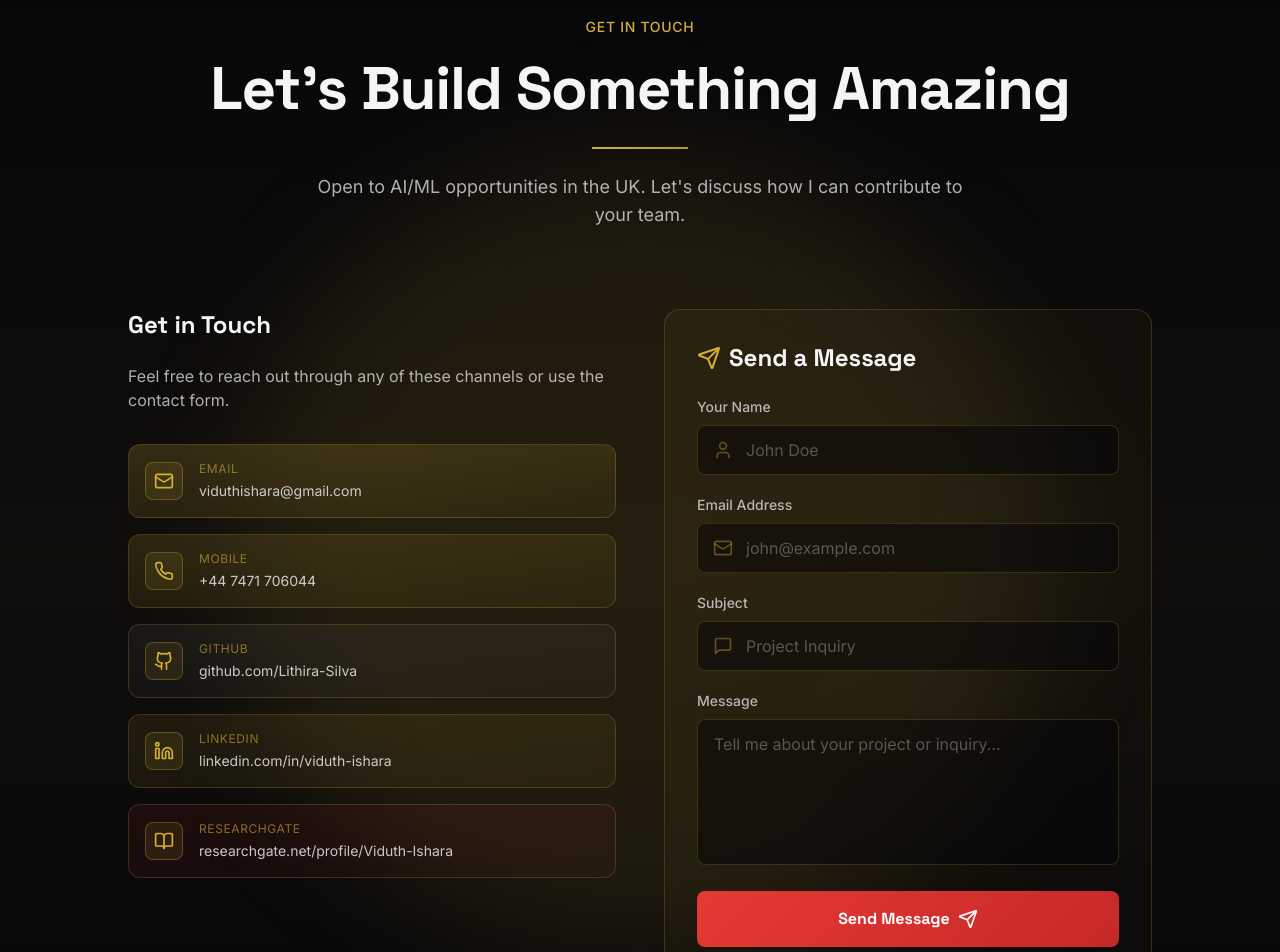
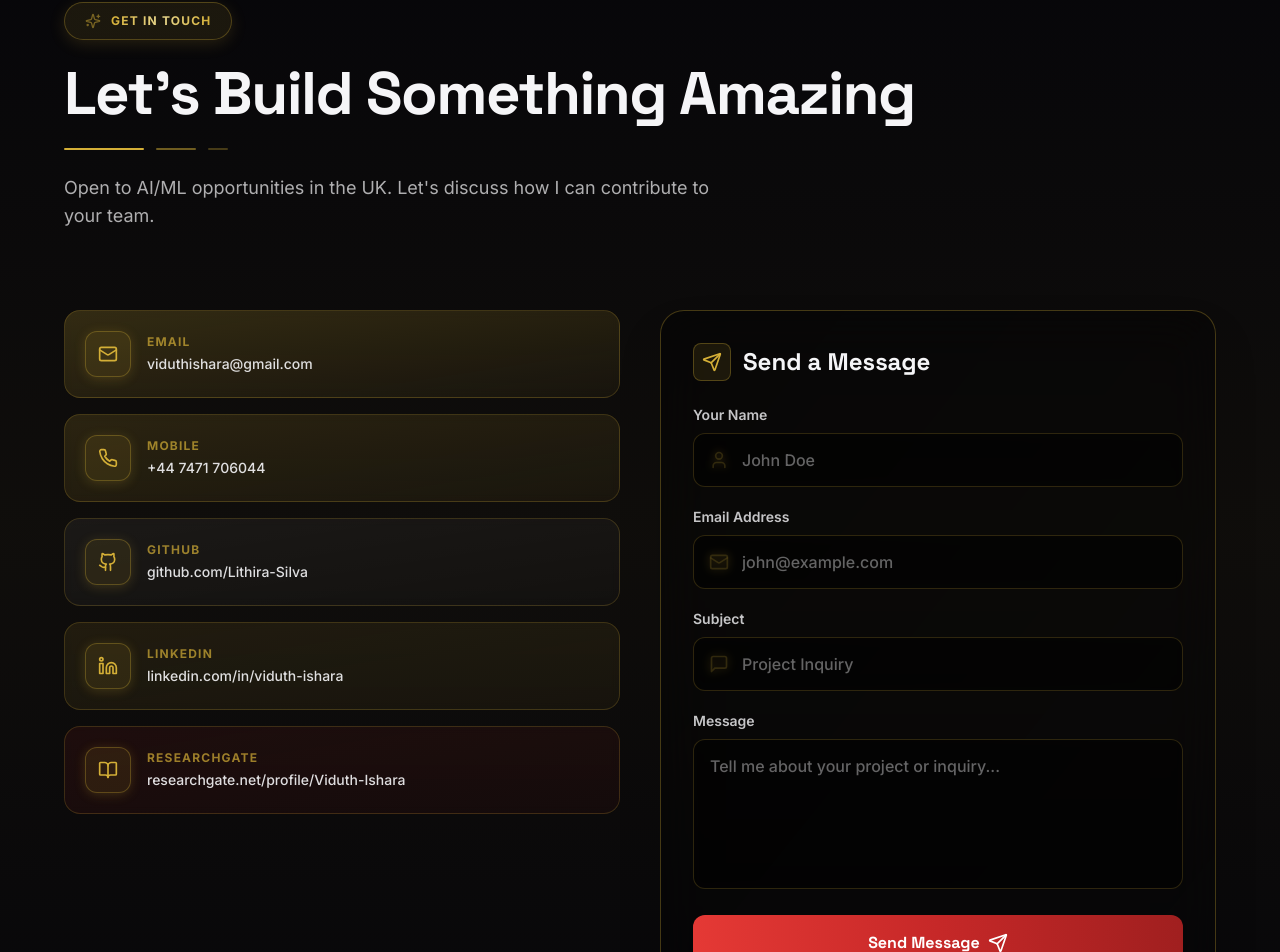
Before and after one commit to Lithira-Silva/ViduthIshara_Portfolio, a Next.js app: page / in a window 1280 px wide. Shown: the part 5187-6139 px from the top of the page. Built offline with nearby package versions, Linux system fonts and the light colour scheme.

Commit message:
Enhance Contact component with improved layout, styling, and animations; update form fields for better user experience

```diff
--- a/components/Contact.tsx
+++ b/components/Contact.tsx
@@ -1,7 +1,7 @@
 "use client";
 
 import { motion } from "framer-motion";
-import { Mail, Github, Linkedin, BookOpen, Send, Phone, User, MessageSquare } from "lucide-react";
+import { Mail, Github, Linkedin, BookOpen, Send, Phone, User, MessageSquare, Sparkles } from "lucide-react";
 import { useState } from "react";
 
 const contactLinks = [
@@ -75,28 +75,34 @@ export default function Contact() {
   };
 
   return (
-    <section className="relative py-140 px-6 overflow-hidden">
+    <section className="relative py-32 px-6 overflow-hidden">
       {/* Background */}
       <div className="absolute inset-0 bg-gradient-to-b from-transparent via-gold/5 to-transparent" />
-      <div className="absolute left-1/2 top-1/2 -translate-x-1/2 -translate-y-1/2 w-[800px] h-[800px] bg-gold/10 rounded-full blur-3xl" />
 
-      <div className="relative z-10 max-w-5xl mx-auto">
+      <div className="relative z-10 max-w-6xl mx-auto">
         {/* Section Header */}
         <motion.div
           initial={{ opacity: 0, y: 20 }}
           whileInView={{ opacity: 1, y: 0 }}
           viewport={{ once: true }}
           transition={{ duration: 0.6 }}
-          className="mb-20 text-center"
+          className="mb-20"
         >
-          <span className="text-gold font-medium tracking-wider text-sm uppercase">
-            Get In Touch
-          </span>
-          <h2 className="text-h1 font-heading font-bold mt-4 mb-6">
+          <div className="inline-flex items-center gap-2.5 px-5 py-2.5 rounded-full bg-gradient-to-r from-gold/10 via-gold/8 to-gold/10 border border-gold/30 shadow-[0_4px_16px_rgba(212,175,55,0.15)] mb-6 backdrop-blur-sm">
+            <Sparkles className="w-4 h-4 text-gold animate-pulse" />
+            <span className="text-gold font-bold tracking-widest text-xs uppercase bg-gradient-to-r from-gold via-gold-light to-gold bg-clip-text text-transparent">
+              Get In Touch
+            </span>
+          </div>
+          <h2 className="text-4xl sm:text-5xl lg:text-6xl font-heading font-black tracking-tight leading-[1.05] mb-6">
             Let's Build Something Amazing
           </h2>
-          <div className="h-[2px] w-24 bg-gradient-gold mx-auto mb-6" />
-          <p className="text-foreground/70 text-lg max-w-2xl mx-auto">
+          <div className="flex items-center gap-3 mb-6">
+            <div className="h-[2px] w-20 bg-gold rounded-full" />
+            <div className="h-[2px] w-10 bg-gold/50 rounded-full" />
+            <div className="h-[2px] w-5 bg-gold/30 rounded-full" />
+          </div>
+          <p className="text-foreground/70 text-lg max-w-2xl">
             Open to AI/ML opportunities in the UK. Let's discuss how I can contribute to your team.
           </p>
         </motion.div>
@@ -107,18 +113,11 @@ export default function Contact() {
           whileInView={{ opacity: 1, y: 0 }}
           viewport={{ once: true }}
           transition={{ duration: 0.6, delay: 0.2 }}
-          className="grid lg:grid-cols-2 gap-12 mb-12"
+          className="grid lg:grid-cols-2 gap-10 mb-16"
         >
           {/* Left: Contact Links */}
           <div className="space-y-6">
-            <div>
-              <h3 className="text-h3 font-heading font-bold mb-6">Get in Touch</h3>
-              <p className="text-foreground/70 mb-8">
-                Feel free to reach out through any of these channels or use the contact form.
-              </p>
-            </div>
-
-            <div className="grid gap-4">
+            <div className="space-y-4">
               {contactLinks.map((link, index) => (
                 <motion.a
                   key={index}
@@ -129,25 +128,26 @@ export default function Contact() {
                   whileInView={{ opacity: 1, x: 0 }}
                   viewport={{ once: true }}
                   transition={{ duration: 0.5, delay: 0.3 + index * 0.1 }}
-                  whileHover={{ x: 4 }}
-                  className="group"
+                  whileHover={{ x: 4, scale: 1.02 }}
+                  className="group block"
                 >
                   <div className={`
-                    p-4 rounded-xl
+                    p-5 rounded-2xl
                     bg-gradient-to-br ${link.gradient}
-                    border border-gold/20 hover:border-gold/60
-                    hover:shadow-gold-glow
+                    border border-gold/20 hover:border-gold/50
+                    hover:shadow-[0_8px_32px_rgba(212,175,55,0.2)]
                     transition-all duration-500
+                    backdrop-blur-sm
                   `}>
                     <div className="flex items-center gap-4">
-                      <div className="p-2 rounded-lg bg-gold/10 border border-gold/30 group-hover:bg-gold/20 transition-colors">
-                        <link.icon className="w-5 h-5 text-gold" />
+                      <div className="flex-shrink-0 p-3 rounded-xl bg-gold/10 border border-gold/30 group-hover:bg-gold/20 group-hover:scale-110 transition-all duration-300 shadow-[0_2px_12px_rgba(212,175,55,0.2)]">
+                        <link.icon className="w-5 h-5 text-gold" strokeWidth={2} />
                       </div>
                       <div className="flex-1 min-w-0">
-                        <div className="text-xs text-gold/60 uppercase tracking-wider mb-1">
+                        <div className="text-xs text-gold/70 uppercase tracking-widest font-bold mb-1">
                           {link.label}
                         </div>
-                        <div className="text-sm text-foreground/80 truncate group-hover:text-foreground transition-colors">
+                        <div className="text-sm text-foreground/90 truncate group-hover:text-foreground font-medium transition-colors">
                           {link.value}
                         </div>
                       </div>
@@ -165,21 +165,23 @@ export default function Contact() {
             viewport={{ once: true }}
             transition={{ duration: 0.6, delay: 0.4 }}
           >
-            <form onSubmit={handleSubmit} className="space-y-6">
-              <div className="p-8 rounded-2xl bg-gradient-to-br from-gold/5 to-gold/[0.02] border border-gold/20">
-                <h3 className="text-h3 font-heading font-bold mb-6 flex items-center gap-2">
-                  <Send className="w-6 h-6 text-gold" />
+            <form onSubmit={handleSubmit}>
+              <div className="p-8 rounded-3xl bg-gradient-to-br from-black/40 to-black/20 border border-gold/30 backdrop-blur-xl shadow-2xl">
+                <h3 className="text-2xl font-heading font-bold mb-6 flex items-center gap-3">
+                  <div className="p-2 rounded-lg bg-gold/10 border border-gold/30">
+                    <Send className="w-5 h-5 text-gold" />
+                  </div>
                   Send a Message
                 </h3>
 
                 <div className="space-y-5">
                   {/* Name Field */}
                   <div className="group">
-                    <label htmlFor="name" className="block text-sm font-medium text-foreground/70 mb-2">
+                    <label htmlFor="name" className="block text-sm font-semibold text-foreground/80 mb-2">
                       Your Name
                     </label>
                     <div className="relative">
-                      <User className="absolute left-4 top-1/2 -translate-y-1/2 w-5 h-5 text-gold/40 group-focus-within:text-gold transition-colors" />
+                      <User className="absolute left-4 top-1/2 -translate-y-1/2 w-5 h-5 text-gold/50 group-focus-within:text-gold transition-colors" />
                       <input
                         type="text"
                         id="name"
@@ -187,7 +189,7 @@ export default function Contact() {
                         value={formData.name}
                         onChange={handleChange}
                         required
-                        className="w-full pl-12 pr-4 py-3 rounded-lg bg-background/50 border border-gold/20 text-foreground placeholder:text-foreground/30 focus:border-gold focus:outline-none focus:ring-2 focus:ring-gold/20 transition-all"
+                        className="w-full pl-12 pr-4 py-3.5 rounded-xl bg-black/40 border border-gold/20 text-foreground placeholder:text-foreground/40 focus:border-gold focus:outline-none focus:ring-2 focus:ring-gold/30 transition-all backdrop-blur-sm font-medium"
                         placeholder="John Doe"
                       />
                     </div>
@@ -195,11 +197,11 @@ export default function Contact() {
 
                   {/* Email Field */}
                   <div className="group">
-                    <label htmlFor="email" className="block text-sm font-medium text-foreground/70 mb-2">
+                    <label htmlFor="email" className="block text-sm font-semibold text-foreground/80 mb-2">
                       Email Address
                     </label>
                     <div className="relative">
-                      <Mail className="absolute left-4 top-1/2 -translate-y-1/2 w-5 h-5 text-gold/40 group-focus-within:text-gold transition-colors" />
+                      <Mail className="absolute left-4 top-1/2 -translate-y-1/2 w-5 h-5 text-gold/50 group-focus-within:text-gold transition-colors" />
                       <input
                         type="email"
                         id="email"
@@ -207,7 +209,7 @@ export default function Contact() {
                         value={formData.email}
                         onChange={handleChange}
                         required
-                        className="w-full pl-12 pr-4 py-3 rounded-lg bg-background/50 border border-gold/20 text-foreground placeholder:text-foreground/30 focus:border-gold focus:outline-none focus:ring-2 focus:ring-gold/20 transition-all"
+                        className="w-full pl-12 pr-4 py-3.5 rounded-xl bg-black/40 border border-gold/20 text-foreground placeholder:text-foreground/40 focus:border-gold focus:outline-none focus:ring-2 focus:ring-gold/30 transition-all backdrop-blur-sm font-medium"
                         placeholder="john@example.com"
                       />
                     </div>
@@ -215,11 +217,11 @@ export default function Contact() {
 
                   {/* Subject Field */}
                   <div className="group">
-                    <label htmlFor="subject" className="block text-sm font-medium text-foreground/70 mb-2">
+                    <label htmlFor="subject" className="block text-sm font-semibold text-foreground/80 mb-2">
                       Subject
                     </label>
                     <div className="relative">
-                      <MessageSquare className="absolute left-4 top-1/2 -translate-y-1/2 w-5 h-5 text-gold/40 group-focus-within:text-gold transition-colors" />
+                      <MessageSquare className="absolute left-4 top-1/2 -translate-y-1/2 w-5 h-5 text-gold/50 group-focus-within:text-gold transition-colors" />
                       <input
                         type="text"
                         id="subject"
@@ -227,7 +229,7 @@ export default function Contact() {
                         value={formData.subject}
                         onChange={handleChange}
                         required
-                        className="w-full pl-12 pr-4 py-3 rounded-lg bg-background/50 border border-gold/20 text-foreground placeholder:text-foreground/30 focus:border-gold focus:outline-none focus:ring-2 focus:ring-gold/20 transition-all"
+                        className="w-full pl-12 pr-4 py-3.5 rounded-xl bg-black/40 border border-gold/20 text-foreground placeholder:text-foreground/40 focus:border-gold focus:outline-none focus:ring-2 focus:ring-gold/30 transition-all backdrop-blur-sm font-medium"
                         placeholder="Project Inquiry"
                       />
                     </div>
@@ -235,7 +237,7 @@ export default function Contact() {
 
                   {/* Message Field */}
                   <div className="group">
-                    <label htmlFor="message" className="block text-sm font-medium text-foreground/70 mb-2">
+                    <label htmlFor="message" className="block text-sm font-semibold text-foreground/80 mb-2">
                       Message
                     </label>
                     <textarea
@@ -245,7 +247,7 @@ export default function Contact() {
                       onChange={handleChange}
                       required
                       rows={5}
-                      className="w-full px-4 py-3 rounded-lg bg-background/50 border border-gold/20 text-foreground placeholder:text-foreground/30 focus:border-gold focus:outline-none focus:ring-2 focus:ring-gold/20 transition-all resize-none"
+                      className="w-full px-4 py-3.5 rounded-xl bg-black/40 border border-gold/20 text-foreground placeholder:text-foreground/40 focus:border-gold focus:outline-none focus:ring-2 focus:ring-gold/30 transition-all resize-none backdrop-blur-sm font-medium"
                       placeholder="Tell me about your project or inquiry..."
                     />
                   </div>
@@ -254,36 +256,19 @@ export default function Contact() {
                   <button
                     type="submit"
                     disabled={isSubmitting}
-                    className="group w-full relative px-8 py-4 bg-gradient-red text-white font-heading font-bold rounded-lg overflow-hidden transition-all duration-300 hover:shadow-red-glow hover:scale-[1.02] disabled:opacity-50 disabled:cursor-not-allowed"
+                    className="group w-full relative px-8 py-4 bg-gradient-to-r from-red-light via-red-primary to-red-dark text-white font-heading font-bold rounded-xl overflow-hidden transition-all duration-300 hover:shadow-[0_8px_32px_rgba(198,40,40,0.4)] hover:scale-[1.02] disabled:opacity-50 disabled:cursor-not-allowed"
                   >
                     <span className="relative z-10 flex items-center justify-center gap-2">
                       {isSubmitting ? "Sending..." : "Send Message"}
                       <Send className="w-5 h-5 group-hover:translate-x-1 group-hover:-translate-y-1 transition-transform" />
                     </span>
-                    <div className="absolute inset-0 bg-gradient-to-r from-red-light to-red-primary opacity-0 group-hover:opacity-100 transition-opacity" />
+                    <div className="absolute inset-0 bg-gradient-to-r from-red-primary to-red-dark opacity-0 group-hover:opacity-100 transition-opacity" />
                   </button>
                 </div>
               </div>
             </form>
           </motion.div>
         </motion.div>
-
-        {/* CTA Button */}
-        <motion.div
-          initial={{ opacity: 0, y: 20 }}
-          whileInView={{ opacity: 1, y: 0 }}
-          viewport={{ once: true }}
-          transition={{ duration: 0.6, delay: 0.7 }}
-          className="text-center"
-        >
-          <button className="group relative px-12 py-5 bg-gradient-red text-white font-heading font-bold text-lg rounded-lg overflow-hidden transition-all duration-300 hover:shadow-red-glow hover:scale-[1.02]">
-            <span className="relative z-10 flex items-center gap-3">
-              Hire Me for AI/ML Projects
-              <Send className="w-5 h-5 group-hover:translate-x-1 group-hover:-translate-y-1 transition-transform" />
-            </span>
-            <div className="absolute inset-0 bg-gradient-to-r from-red-light to-red-primary opacity-0 group-hover:opacity-100 transition-opacity" />
-          </button>
-        </motion.div>
       </div>
     </section>
   );
```
